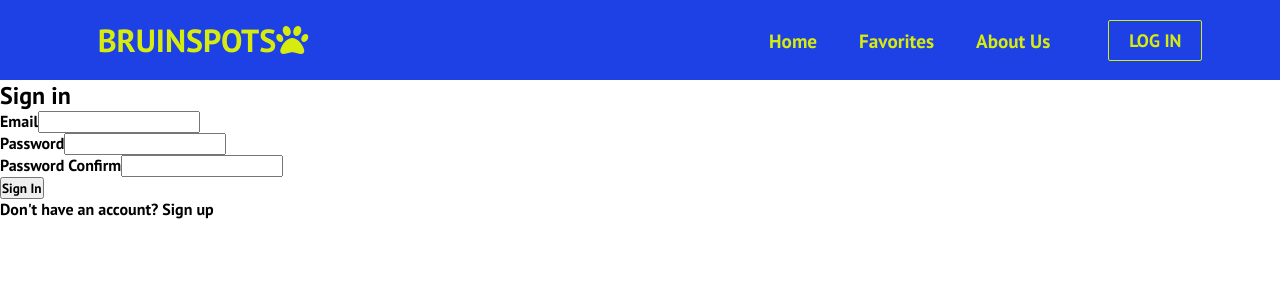
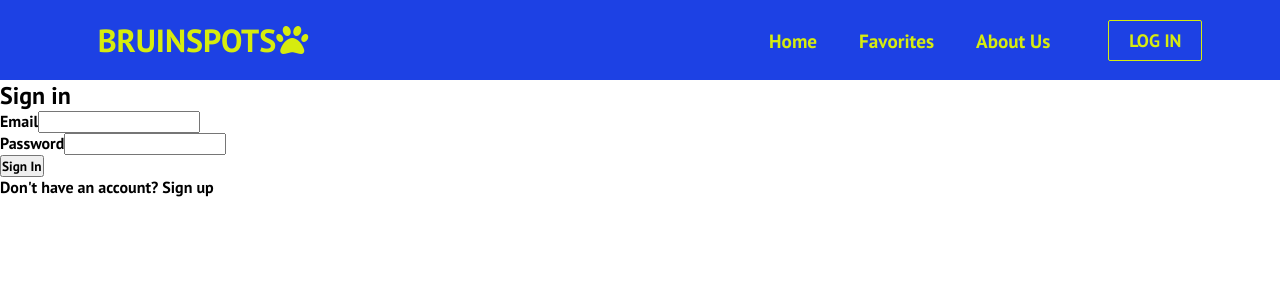
Before and after one commit to ZeeZaidi/BruinSpots, a React (Create React App) app: page /sign-in in a window 1280 px wide. Shown: the top 300 px of the page. Built offline with nearby package versions, Linux system fonts and the light colour scheme.

Commit message:
Edited Signin.js to remove password confirmation

```diff
--- a/src/Signin.js
+++ b/src/Signin.js
@@ -4,7 +4,6 @@ import { Form, Button, Card } from "react-bootstrap";
 export default function Signin() {
     const emailRef = useRef();
     const passwordRef = useRef();
-    const passwordConfirmRef = useRef();
 
     return (
         <>
@@ -20,10 +19,6 @@ export default function Signin() {
                             <Form.Label>Password</Form.Label>
                             <Form.Control type='password' ref={passwordRef} required />
                         </Form.Group>
-                        <Form.Group id='password-confirm'>
-                            <Form.Label>Password Confirm</Form.Label>
-                            <Form.Control type='password' ref={passwordConfirmRef} required />
-                        </Form.Group>
                         <Button className='w-100' type='submit'>Sign In</Button>
                     </Form>
                 </Card.Body>
```
